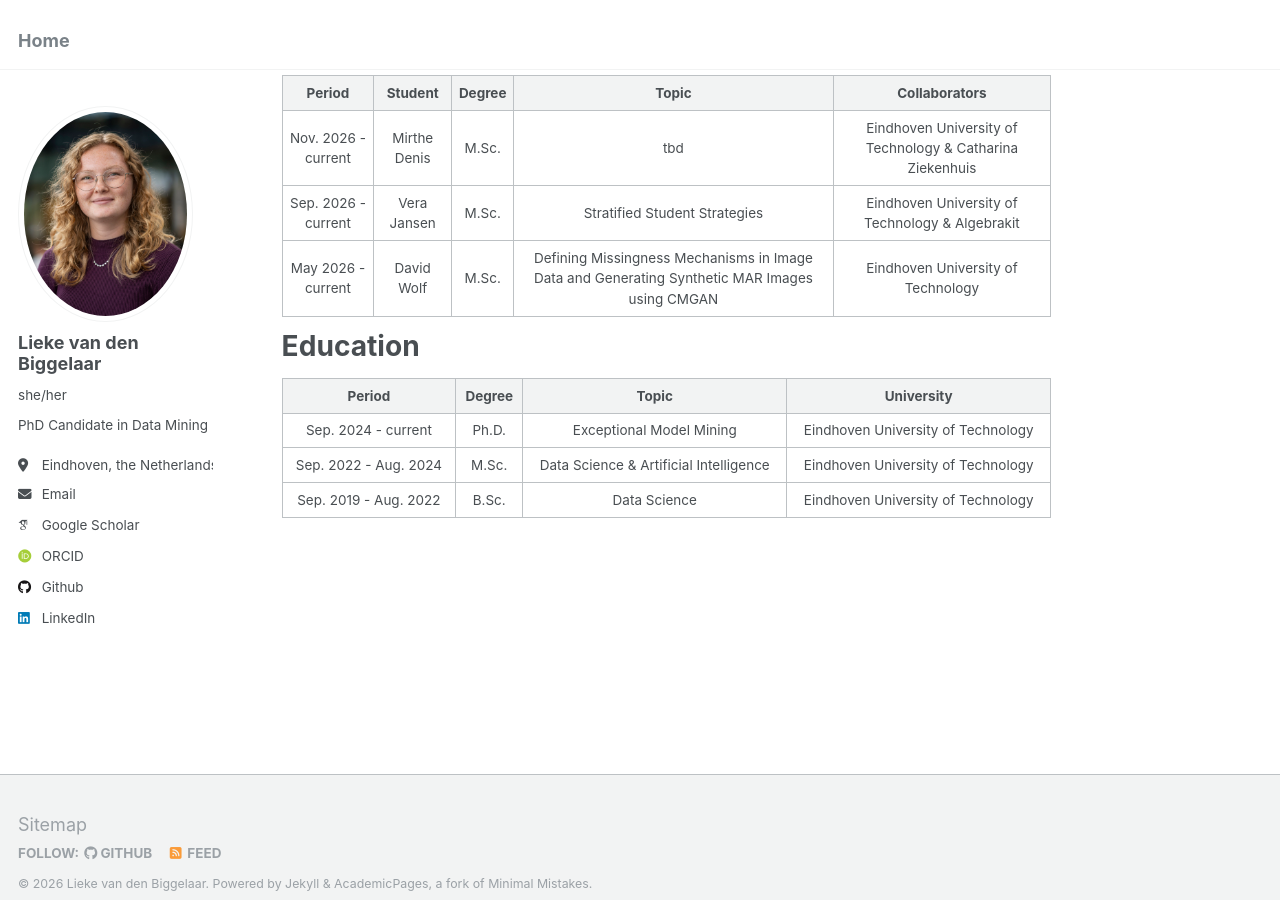
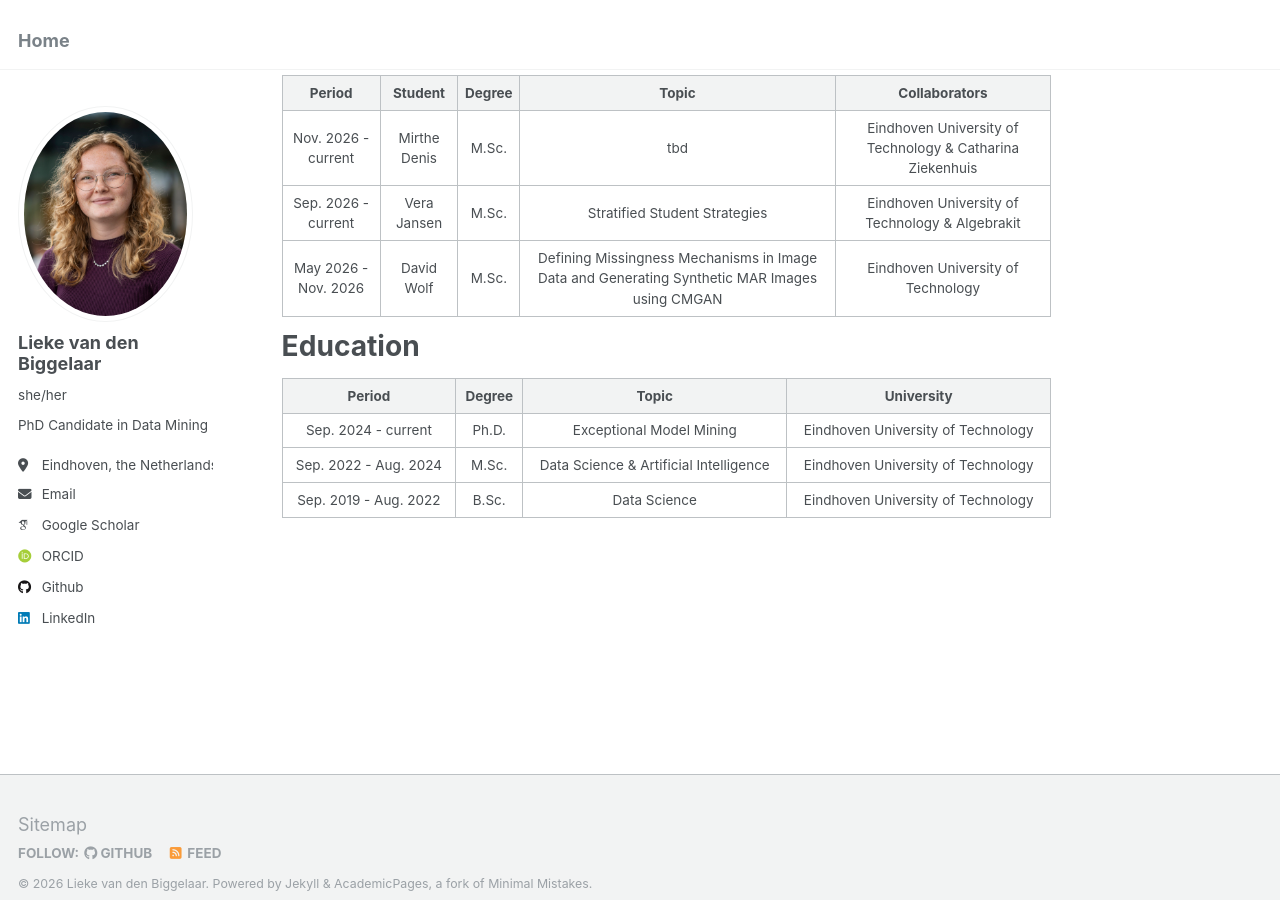
Before and after one commit to liekevandenbiggelaar/liekevandenbiggelaar.github.io, a Jekyll site: the page built from _pages/about.md, in a window 1280 px wide and 900 px high, scrolled down 1599 px. Built offline with Jekyll 4.4.1, drawn with Linux system fonts in a browser that asks for light colours; some web fonts are replaced.

Commit message:
Update about.md

```diff
--- a/_pages/about.md
+++ b/_pages/about.md
@@ -40,7 +40,7 @@ Teaching
 |:---------------------:|:------------:|:------:|:--------------------------------------:|:------------------------------------------------:|
 | Nov. 2026 - current   | Mirthe Denis | M.Sc.  | tbd                                    | Eindhoven University of Technology & Catharina Ziekenhuis |
 | Sep. 2026 - current   | Vera Jansen  | M.Sc.  | Stratified Student Strategies          | Eindhoven University of Technology & Algebrakit  |
-| May 2026 - current    | David Wolf   | M.Sc.  | Defining Missingness Mechanisms in Image Data and Generating Synthetic MAR Images using CMGAN | Eindhoven University of Technology |
+| May 2026 - Nov. 2026    | David Wolf   | M.Sc.  | Defining Missingness Mechanisms in Image Data and Generating Synthetic MAR Images using CMGAN | Eindhoven University of Technology |
 
 
 Education
```
